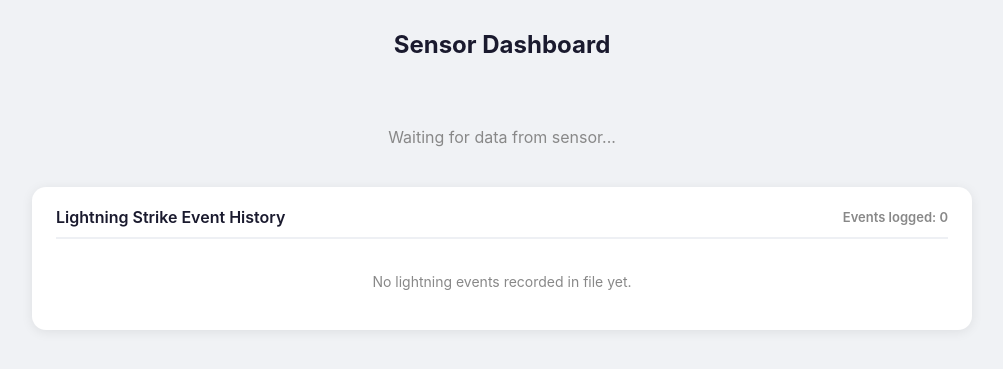
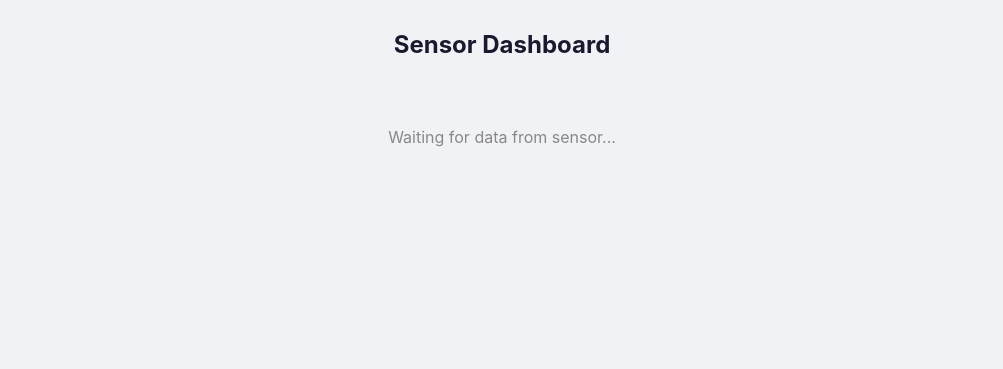
Before and after one commit to Hunter712/sensors, a FastAPI app: page / in a window 1280 px wide. Shown: the top 369 px of the page, without its empty margins (138-1141 px from the left). Run offline with FastAPI, Linux system fonts and the light colour scheme; data that the repository does not hold is empty.

Commit message:
refactored code and deleted lightning sensor

```diff
--- a/server.py
+++ b/server.py
@@ -1,37 +1,11 @@
-import json
 import pathlib
-from typing import List, Dict, Any
 from fastapi import FastAPI, Request
 from fastapi.responses import HTMLResponse
 
 app = FastAPI()
 
-# Path configuration
-LIGHTNING_FILE = pathlib.Path("lightning_events.json")
-
 # In-memory storage for weather status
 latest_status = {"message": "Waiting for data from sensor..."}
-
-
-def load_lightning_events() -> List[Dict[str, Any]]:
-    """Reads and returns all recorded lightning events from the JSON file."""
-    if not LIGHTNING_FILE.exists():
-        return []
-    try:
-        content = LIGHTNING_FILE.read_text(encoding="utf-8")
-        return json.loads(content) if content.strip() else []
-    except Exception as e:
-        print(f"Error reading lightning storage file: {e}")
-        return []
-
-
-def save_lightning_events(events: List[Dict[str, Any]]) -> None:
-    """Writes the updated list of lightning events to the JSON file."""
-    try:
-        LIGHTNING_FILE.write_text(json.dumps(events, indent=2), encoding="utf-8")
-    except Exception as e:
-        print(f"Error writing lightning storage file: {e}")
-
 
 @app.post("/api/weather")
 async def receive_weather_data(request: Request):
@@ -47,26 +21,6 @@ async def receive_weather_data(request: Request):
 async def get_weather_data():
     return latest_status
 
-
-@app.post("/api/lightning")
-async def receive_lightning_data(request: Request):
-    """Appends incoming lightning strike payload to JSON file storage."""
-    try:
-        payload = await request.json()
-        events = load_lightning_events()
-        events.append(payload)
-        save_lightning_events(events)
-        return {"status": "success"}
-    except Exception as e:
-        return {"error": f"Invalid JSON or file write error: {e}"}
-
-
-@app.get("/api/lightning")
-async def get_lightning_data():
-    """Returns all recorded lightning strike events from the JSON file."""
-    return load_lightning_events()
-
-
 @app.get("/", response_class=HTMLResponse)
 async def get_weather_page():
     html = pathlib.Path("templates/index.html").read_text(encoding="utf-8")
--- a/templates/index.html
+++ b/templates/index.html
@@ -18,29 +18,11 @@ h1{text-align:center;font-size:24px;color:#1a1a2e;margin-bottom:28px}
 .b{display:inline-block;padding:1px 10px;border-radius:10px;font-size:11px;font-weight:600;margin-left:6px;color:#fff}
 .w{text-align:center;color:#888;font-size:16px;padding:40px}
 
-/* Lightning Log Styles */
-.lightning-container{max-width:940px;margin:0 auto;background:#fff;border-radius:14px;padding:20px 24px;box-shadow:0 2px 12px rgba(0,0,0,.08)}
-.lightning-header{font-size:16px;font-weight:600;color:#1a1a2e;margin-bottom:14px;padding-bottom:10px;border-bottom:2px solid #eef0f4;display:flex;justify-content:space-between;align-items:center}
-.lightning-table{width:100%;border-collapse:collapse}
-.lightning-table th, .lightning-table td{padding:10px 12px;text-align:left;border-bottom:1px solid #f0f2f5;font-size:14px}
-.lightning-table th{background:#f8f9fa;color:#1a1a2e;font-size:12px;text-transform:uppercase}
-.lightning-badge{display:inline-block;padding:3px 8px;border-radius:10px;font-size:11px;font-weight:700;color:#fff;background:#d9534f}
-.empty-log{text-align:center;color:#888;padding:20px;font-size:14px}
 </style>
 </head>
 <body>
 <h1>Sensor Dashboard</h1>
 <div id="c" class="w">Waiting for data...</div>
-
-<div class="lightning-container">
-  <div class="lightning-header">
-    <span>Lightning Strike Event History</span>
-    <span id="strike-count" style="font-size: 13px; color: #888;">Events logged: 0</span>
-  </div>
-  <div id="lightning-logs">
-    <div class="empty-log">Waiting for lightning data...</div>
-  </div>
-</div>
 
 <script>
 const C={cold:'#5bc0de',hot:'#d9534f',normal:'#5cb85c',low:'#f0ad4e',high:'#d9534f',bad:'#d9534f',satisfactory:'#f0ad4e',good:'#5cb85c',excellent:'#5bc0de'}
@@ -67,59 +49,6 @@ setInterval(async()=>{
   } catch(err) {
     console.error("Failed to update weather UI:", err);
   }
-
-  // 2. Fetch All Recorded Lightning Events from File
-  try {
-    const rl=await fetch('/api/lightning'), events=await rl.json()
-    const logElem=document.getElementById('lightning-logs')
-    const countElem=document.getElementById('strike-count')
-
-    if(events.error){
-      logElem.innerHTML='<div class="empty-log">Lightning sensor error: '+events.error+'</div>'
-    } else if(Array.isArray(events) && events.length > 0){
-      countElem.textContent = 'Events logged: ' + events.length
-
-      let tableHtml = `
-        <table class="lightning-table">
-          <thead>
-            <tr>
-              <th>#</th>
-              <th>Type</th>
-              <th>Distance</th>
-              <th>Energy</th>
-              <th>Timestamp</th>
-            </tr>
-          </thead>
-          <tbody>
-      `
-
-      // Render items with the most recent strike appearing first
-      const reversedEvents = [...events].reverse()
-
-      reversedEvents.forEach((item, index) => {
-        const recordIndex = events.length - index
-        const timeStr = item.timestamp ? new Date(item.timestamp * 1000).toLocaleString() : 'N/A'
-
-        tableHtml += `
-          <tr>
-            <td><strong>${recordIndex}</strong></td>
-            <td><span class="lightning-badge">${item.event_type || 'lightning'}</span></td>
-            <td><strong>${item.distance_km ?? 'N/A'} km</strong></td>
-            <td>${item.energy ?? 'N/A'}</td>
-            <td>${timeStr}</td>
-          </tr>
-        `
-      })
-
-      tableHtml += '</tbody></table>'
-      logElem.innerHTML = tableHtml
-    } else {
-      countElem.textContent = 'Events logged: 0'
-      logElem.innerHTML = '<div class="empty-log">No lightning events recorded in file yet.</div>'
-    }
-  } catch(err) {
-    console.error("Failed to update lightning UI:", err);
-  }
 },1000)
 </script>
 </body>
```
Also changed, not shown: docker-compose.yml (+1 -7 lines), 1 other file.
